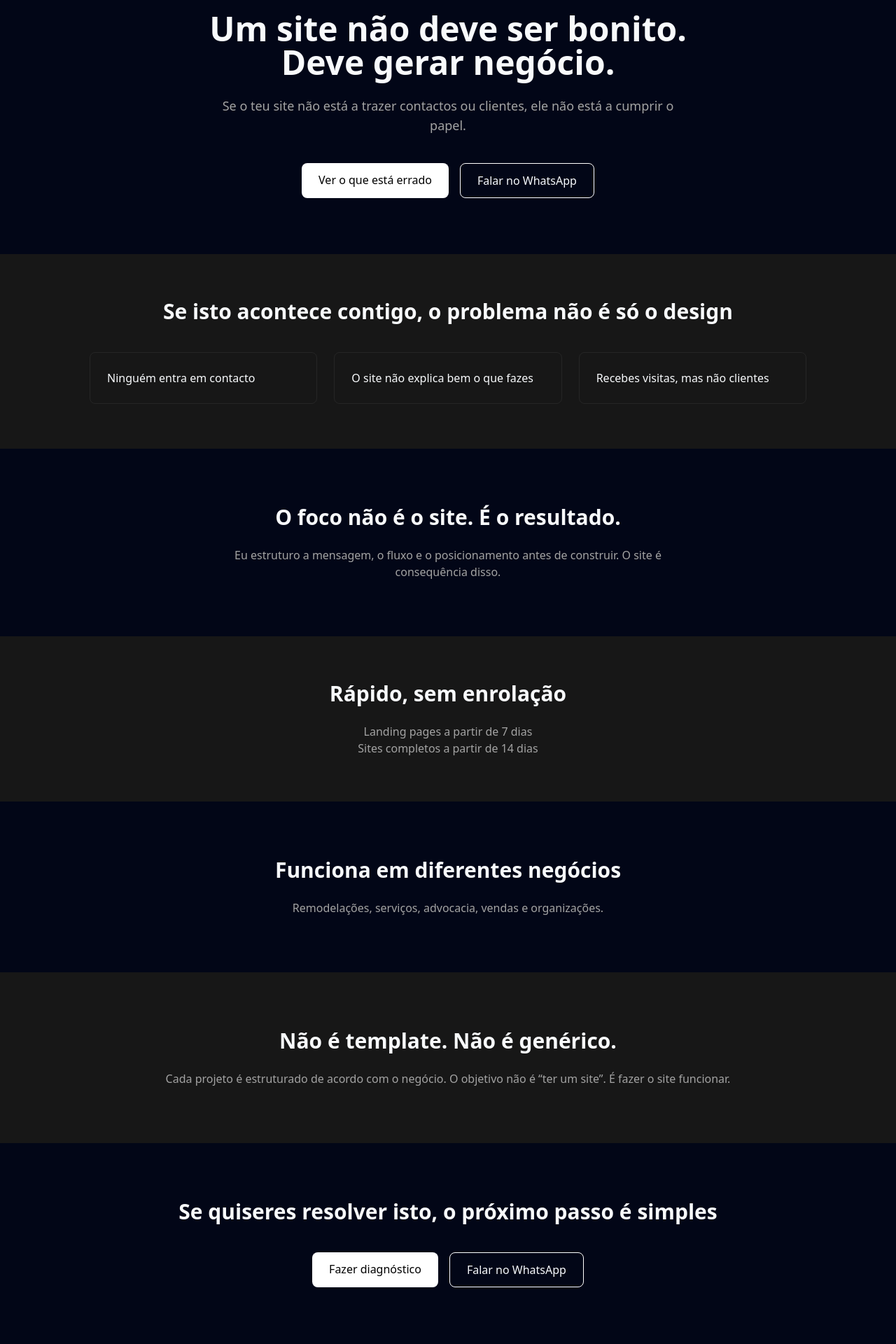
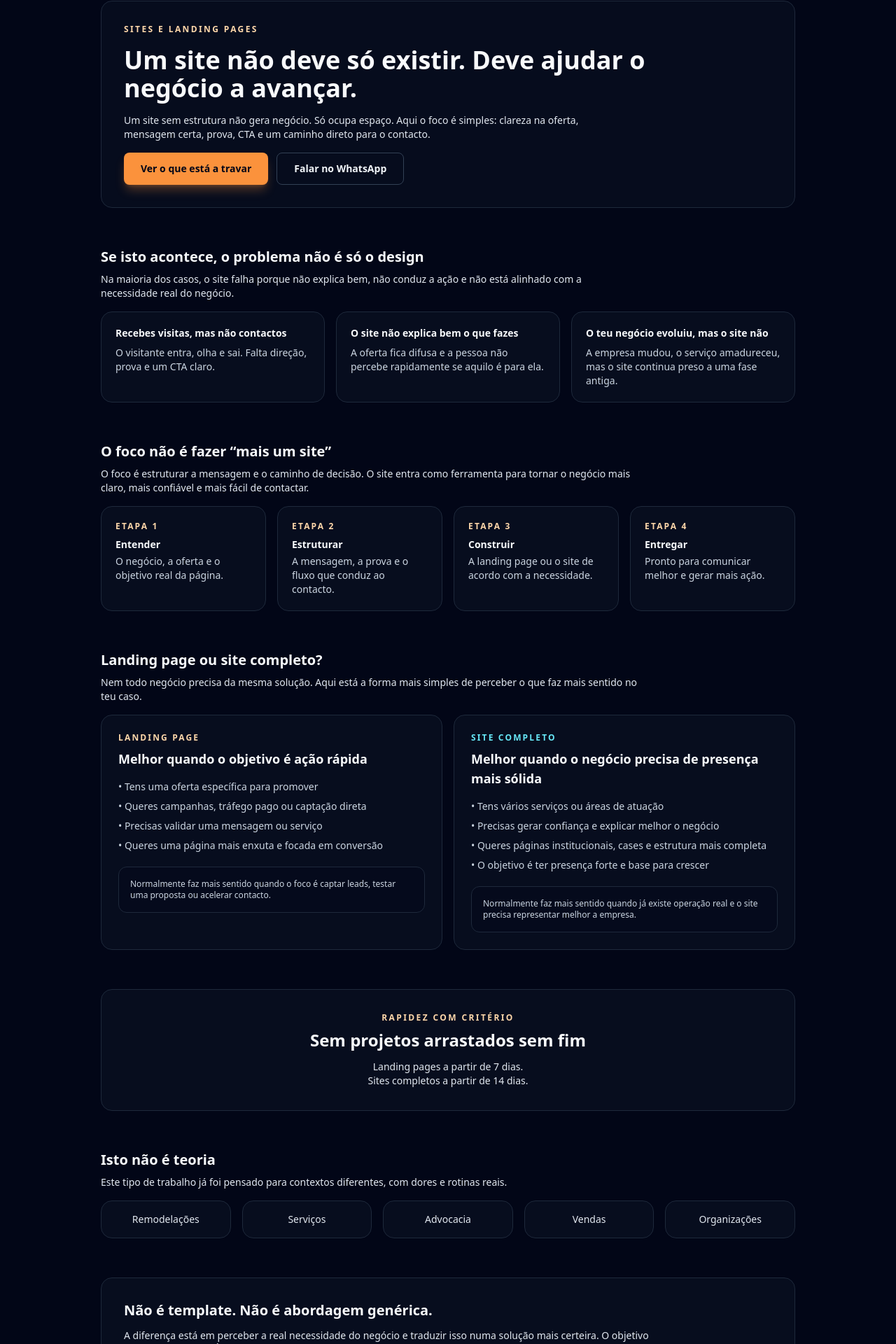
Before and after one commit to libertrendz/libertrendz-site, a Next.js app: page /sites in a window 1280 px wide. Shown: the part 144-2064 px from the top of the page at 70% size. Built offline with nearby package versions, Linux system fonts and the light colour scheme.

Commit message:
Update page.tsx

```diff
--- a/app/sites/page.tsx
+++ b/app/sites/page.tsx
@@ -2,119 +2,270 @@
 
 export default function SitesPage() {
   return (
-    <main className="flex flex-col">
+    <main className="min-h-[calc(100vh-5rem)] bg-slate-950 text-slate-50">
+      <section className="container-page py-12 lg:py-16 space-y-14">
+        {/* HERO */}
+        <div className="relative overflow-hidden rounded-2xl border border-slate-800 bg-slate-900/35 p-8">
+          <div className="pointer-events-none absolute inset-0 bg-gradient-to-r from-accent-500/14 via-accent-400/8 to-transparent" />
+          <div className="relative z-10 max-w-3xl space-y-4">
+            <p className="text-xs font-semibold uppercase tracking-[0.2em] text-accent-300">
+              Sites e Landing Pages
+            </p>
 
-      {/* HERO */}
-      <section className="px-6 py-20 max-w-5xl mx-auto text-center">
-        <h1 className="text-4xl md:text-5xl font-bold leading-tight">
-          Um site não deve ser bonito. <br /> Deve gerar negócio.
+            <h1 className="text-3xl font-bold leading-tight md:text-4xl">
+              Um site não deve só existir. Deve ajudar o negócio a avançar.
             </h1>
 
-        <p className="mt-6 text-lg text-neutral-400 max-w-2xl mx-auto">
-          Se o teu site não está a trazer contactos ou clientes, ele não está a cumprir o papel.
+            <p className="text-sm text-slate-200 max-w-2xl">
+              Um site sem estrutura não gera negócio. Só ocupa espaço. Aqui o foco é
+              simples: clareza na oferta, mensagem certa, prova, CTA e um caminho
+              direto para o contacto.
             </p>
 
-        <div className="mt-10 flex flex-col md:flex-row gap-4 justify-center">
+            <div className="mt-6 flex flex-wrap gap-3">
               <a
                 href="/diagnostico"
-            className="bg-white text-black px-6 py-3 rounded-lg font-medium hover:opacity-90 transition"
+                className="inline-flex items-center justify-center rounded-lg bg-accent-500 px-6 py-3 text-sm font-semibold text-slate-950 shadow-lg shadow-accent-500/30 transition hover:bg-accent-400"
               >
-            Ver o que está errado
+                Ver o que está a travar
               </a>
 
               <a
                 href="https://wa.me/351910287128?text=Olá,%20quero%20melhorar%20o%20meu%20site."
                 target="_blank"
-            className="border border-white px-6 py-3 rounded-lg font-medium hover:bg-white hover:text-black transition"
+                rel="noreferrer"
+                className="inline-flex items-center justify-center rounded-lg border border-slate-700 px-6 py-3 text-sm font-semibold text-slate-100 transition hover:border-slate-500 hover:bg-slate-900/60"
               >
                 Falar no WhatsApp
               </a>
             </div>
-      </section>
+          </div>
+        </div>
 
         {/* PROBLEMAS */}
-      <section className="px-6 py-16 bg-neutral-900">
-        <div className="max-w-5xl mx-auto text-center">
-          <h2 className="text-2xl md:text-3xl font-semibold">
-            Se isto acontece contigo, o problema não é só o design
+        <div className="space-y-4">
+          <div className="max-w-3xl">
+            <h2 className="text-xl font-semibold text-slate-50">
+              Se isto acontece, o problema não é só o design
             </h2>
-
-          <div className="mt-10 grid md:grid-cols-3 gap-6 text-left">
-            <div className="p-6 border border-neutral-800 rounded-lg">
-              <p>Ninguém entra em contacto</p>
+            <p className="mt-2 text-sm text-slate-200">
+              Na maioria dos casos, o site falha porque não explica bem, não conduz a
+              ação e não está alinhado com a necessidade real do negócio.
+            </p>
           </div>
 
-            <div className="p-6 border border-neutral-800 rounded-lg">
-              <p>O site não explica bem o que fazes</p>
+          <div className="grid gap-4 md:grid-cols-3">
+            <div className="rounded-2xl border border-slate-800 bg-slate-900/40 p-5 text-sm text-slate-200">
+              <p className="font-semibold text-slate-50">Recebes visitas, mas não contactos</p>
+              <p className="mt-2 text-slate-300">
+                O visitante entra, olha e sai. Falta direção, prova e um CTA claro.
+              </p>
             </div>
 
-            <div className="p-6 border border-neutral-800 rounded-lg">
-              <p>Recebes visitas, mas não clientes</p>
+            <div className="rounded-2xl border border-slate-800 bg-slate-900/40 p-5 text-sm text-slate-200">
+              <p className="font-semibold text-slate-50">O site não explica bem o que fazes</p>
+              <p className="mt-2 text-slate-300">
+                A oferta fica difusa e a pessoa não percebe rapidamente se aquilo é para ela.
+              </p>
+            </div>
+
+            <div className="rounded-2xl border border-slate-800 bg-slate-900/40 p-5 text-sm text-slate-200">
+              <p className="font-semibold text-slate-50">O teu negócio evoluiu, mas o site não</p>
+              <p className="mt-2 text-slate-300">
+                A empresa mudou, o serviço amadureceu, mas o site continua preso a uma fase antiga.
+              </p>
             </div>
           </div>
         </div>
-      </section>
 
-      {/* SOLUÇÃO */}
-      <section className="px-6 py-20 max-w-6xl mx-auto text-center">
-        <h2 className="text-2xl md:text-3xl font-semibold">
-          O foco não é o site. É o resultado.
+        {/* COMO RESOLVEMOS */}
+        <div className="space-y-4">
+          <div className="max-w-3xl">
+            <h2 className="text-xl font-semibold text-slate-50">
+              O foco não é fazer “mais um site”
+            </h2>
+            <p className="mt-2 text-sm text-slate-200">
+              O foco é estruturar a mensagem e o caminho de decisão. O site entra como
+              ferramenta para tornar o negócio mais claro, mais confiável e mais fácil de contactar.
+            </p>
+          </div>
+
+          <div className="grid gap-4 md:grid-cols-4">
+            <div className="rounded-2xl border border-slate-800 bg-slate-900/40 p-5 text-sm text-slate-200">
+              <p className="text-xs font-semibold uppercase tracking-[0.18em] text-accent-300">
+                Etapa 1
+              </p>
+              <p className="mt-2 font-semibold text-slate-50">Entender</p>
+              <p className="mt-1 text-slate-300">
+                O negócio, a oferta e o objetivo real da página.
+              </p>
+            </div>
+
+            <div className="rounded-2xl border border-slate-800 bg-slate-900/40 p-5 text-sm text-slate-200">
+              <p className="text-xs font-semibold uppercase tracking-[0.18em] text-accent-300">
+                Etapa 2
+              </p>
+              <p className="mt-2 font-semibold text-slate-50">Estruturar</p>
+              <p className="mt-1 text-slate-300">
+                A mensagem, a prova e o fluxo que conduz ao contacto.
+              </p>
+            </div>
+
+            <div className="rounded-2xl border border-slate-800 bg-slate-900/40 p-5 text-sm text-slate-200">
+              <p className="text-xs font-semibold uppercase tracking-[0.18em] text-accent-300">
+                Etapa 3
+              </p>
+              <p className="mt-2 font-semibold text-slate-50">Construir</p>
+              <p className="mt-1 text-slate-300">
+                A landing page ou o site de acordo com a necessidade.
+              </p>
+            </div>
+
+            <div className="rounded-2xl border border-slate-800 bg-slate-900/40 p-5 text-sm text-slate-200">
+              <p className="text-xs font-semibold uppercase tracking-[0.18em] text-accent-300">
+                Etapa 4
+              </p>
+              <p className="mt-2 font-semibold text-slate-50">Entregar</p>
+              <p className="mt-1 text-slate-300">
+                Pronto para comunicar melhor e gerar mais ação.
+              </p>
+            </div>
+          </div>
+        </div>
+
+        {/* COMPARAÇÃO */}
+        <div className="space-y-4">
+          <div className="max-w-3xl">
+            <h2 className="text-xl font-semibold text-slate-50">
+              Landing page ou site completo?
+            </h2>
+            <p className="mt-2 text-sm text-slate-200">
+              Nem todo negócio precisa da mesma solução. Aqui está a forma mais simples
+              de perceber o que faz mais sentido no teu caso.
+            </p>
+          </div>
+
+          <div className="grid gap-4 md:grid-cols-2">
+            <div className="rounded-2xl border border-slate-800 bg-slate-900/40 p-6 text-sm text-slate-200">
+              <p className="text-xs font-semibold uppercase tracking-[0.18em] text-accent-300">
+                Landing page
+              </p>
+              <p className="mt-2 text-lg font-semibold text-slate-50">
+                Melhor quando o objetivo é ação rápida
+              </p>
+
+              <ul className="mt-4 space-y-2 text-slate-300">
+                <li>• Tens uma oferta específica para promover</li>
+                <li>• Queres campanhas, tráfego pago ou captação direta</li>
+                <li>• Precisas validar uma mensagem ou serviço</li>
+                <li>• Queres uma página mais enxuta e focada em conversão</li>
+              </ul>
+
+              <div className="mt-5 rounded-xl border border-slate-800 bg-slate-950/30 p-4 text-xs text-slate-300">
+                Normalmente faz mais sentido quando o foco é captar leads, testar uma
+                proposta ou acelerar contacto.
+              </div>
+            </div>
+
+            <div className="rounded-2xl border border-slate-800 bg-slate-900/40 p-6 text-sm text-slate-200">
+              <p className="text-xs font-semibold uppercase tracking-[0.18em] text-cyan-300">
+                Site completo
+              </p>
+              <p className="mt-2 text-lg font-semibold text-slate-50">
+                Melhor quando o negócio precisa de presença mais sólida
+              </p>
+
+              <ul className="mt-4 space-y-2 text-slate-300">
+                <li>• Tens vários serviços ou áreas de atuação</li>
+                <li>• Precisas gerar confiança e explicar melhor o negócio</li>
+                <li>• Queres páginas institucionais, cases e estrutura mais completa</li>
+                <li>• O objetivo é ter presença forte e base para crescer</li>
+              </ul>
+
+              <div className="mt-5 rounded-xl border border-slate-800 bg-slate-950/30 p-4 text-xs text-slate-300">
+                Normalmente faz mais sentido quando já existe operação real e o site
+                precisa representar melhor a empresa.
+              </div>
+            </div>
+          </div>
+        </div>
+
+        {/* PRAZO */}
+        <div className="space-y-4">
+          <div className="rounded-2xl border border-slate-800 bg-slate-900/40 p-8 text-center">
+            <p className="text-xs font-semibold uppercase tracking-[0.2em] text-accent-300">
+              Rapidez com critério
+            </p>
+            <h2 className="mt-2 text-2xl font-semibold text-slate-50">
+              Sem projetos arrastados sem fim
+            </h2>
+            <p className="mt-3 text-sm text-slate-200">
+              Landing pages a partir de 7 dias.
+              <br />
+              Sites completos a partir de 14 dias.
+            </p>
+          </div>
+        </div>
+
+        {/* CONTEXTO DE APLICAÇÃO */}
+        <div className="space-y-4">
+          <div className="max-w-3xl">
+            <h2 className="text-xl font-semibold text-slate-50">
+              Isto não é teoria
+            </h2>
+            <p className="mt-2 text-sm text-slate-200">
+              Este tipo de trabalho já foi pensado para contextos diferentes, com dores e
+              rotinas reais.
+            </p>
+          </div>
+
+          <div className="grid gap-4 md:grid-cols-5">
+            <div className="rounded-2xl border border-slate-800 bg-slate-900/40 p-4 text-center text-sm text-slate-200">
+              Remodelações
+            </div>
+            <div className="rounded-2xl border border-slate-800 bg-slate-900/40 p-4 text-center text-sm text-slate-200">
+              Serviços
+            </div>
+            <div className="rounded-2xl border border-slate-800 bg-slate-900/40 p-4 text-center text-sm text-slate-200">
+              Advocacia
+            </div>
+            <div className="rounded-2xl border border-slate-800 bg-slate-900/40 p-4 text-center text-sm text-slate-200">
+              Vendas
+            </div>
+            <div className="rounded-2xl border border-slate-800 bg-slate-900/40 p-4 text-center text-sm text-slate-200">
+              Organizações
+            </div>
+          </div>
+        </div>
+
+        {/* DIFERENCIAL */}
+        <div className="space-y-4">
+          <div className="rounded-2xl border border-slate-800 bg-slate-900/40 p-8">
+            <h2 className="text-xl font-semibold text-slate-50">
+              Não é template. Não é abordagem genérica.
+            </h2>
+            <p className="mt-3 max-w-3xl text-sm text-slate-200">
+              A diferença está em perceber a real necessidade do negócio e traduzir isso
+              numa solução mais certeira. O objetivo não é “ter um site”. É fazer a página
+              funcionar melhor para a realidade da empresa.
+            </p>
+          </div>
+        </div>
+
+        {/* CTA FINAL */}
+        <div className="pt-10 border-t border-slate-800 text-center space-y-4">
+          <h2 className="text-2xl font-semibold text-slate-50">
+            Se o teu site não está a ajudar o negócio, isso dá para corrigir
           </h2>
 
-        <p className="mt-6 text-neutral-400 max-w-2xl mx-auto">
-          Eu estruturo a mensagem, o fluxo e o posicionamento antes de construir.
-          O site é consequência disso.
+          <p className="max-w-xl mx-auto text-sm text-slate-200">
+            Primeiro vemos o que está desalinhado. Depois definimos a solução mais lógica.
           </p>
-      </section>
 
-      {/* PRAZO */}
-      <section className="px-6 py-16 bg-neutral-900 text-center">
-        <h2 className="text-2xl md:text-3xl font-semibold">
-          Rápido, sem enrolação
-        </h2>
-
-        <p className="mt-6 text-neutral-400">
-          Landing pages a partir de 7 dias <br />
-          Sites completos a partir de 14 dias
-        </p>
-      </section>
-
-      {/* NICHO */}
-      <section className="px-6 py-20 max-w-6xl mx-auto text-center">
-        <h2 className="text-2xl md:text-3xl font-semibold">
-          Funciona em diferentes negócios
-        </h2>
-
-        <p className="mt-6 text-neutral-400">
-          Remodelações, serviços, advocacia, vendas e organizações.
-        </p>
-      </section>
-
-      {/* DIFERENCIAL */}
-      <section className="px-6 py-20 bg-neutral-900">
-        <div className="max-w-5xl mx-auto text-center">
-          <h2 className="text-2xl md:text-3xl font-semibold">
-            Não é template. Não é genérico.
-          </h2>
-
-          <p className="mt-6 text-neutral-400">
-            Cada projeto é estruturado de acordo com o negócio.
-            O objetivo não é “ter um site”.
-            É fazer o site funcionar.
-          </p>
-        </div>
-      </section>
-
-      {/* CTA FINAL */}
-      <section className="px-6 py-20 text-center">
-        <h2 className="text-2xl md:text-3xl font-semibold">
-          Se quiseres resolver isto, o próximo passo é simples
-        </h2>
-
-        <div className="mt-10 flex flex-col md:flex-row gap-4 justify-center">
+          <div className="flex flex-wrap justify-center gap-3">
             <a
               href="/diagnostico"
-            className="bg-white text-black px-6 py-3 rounded-lg font-medium hover:opacity-90 transition"
+              className="inline-flex items-center justify-center rounded-lg bg-accent-500 px-6 py-3 text-sm font-semibold text-slate-950 shadow-lg shadow-accent-500/30 transition hover:bg-accent-400"
             >
               Fazer diagnóstico
             </a>
@@ -122,13 +273,14 @@ export default function SitesPage() {
             <a
               href="https://wa.me/351910287128?text=Olá,%20quero%20resolver%20o%20meu%20site."
               target="_blank"
-            className="border border-white px-6 py-3 rounded-lg font-medium hover:bg-white hover:text-black transition"
+              rel="noreferrer"
+              className="inline-flex items-center justify-center rounded-lg border border-slate-700 px-6 py-3 text-sm font-semibold text-slate-100 transition hover:border-slate-500 hover:bg-slate-900/60"
             >
               Falar no WhatsApp
             </a>
           </div>
+        </div>
       </section>
-
     </main>
   );
 }
```
Lines whose indentation alone changed are shown as unchanged.
